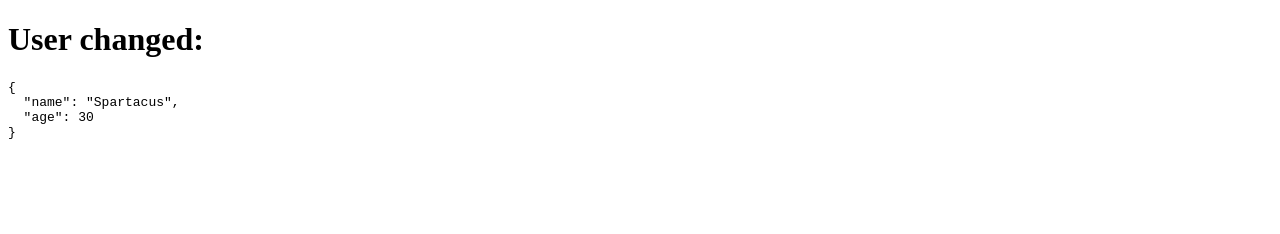
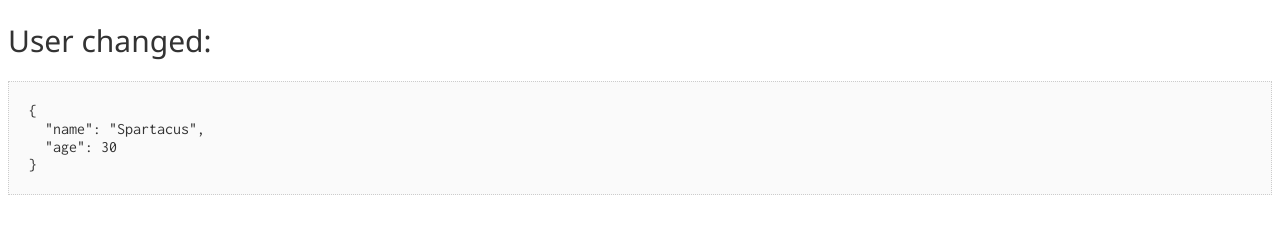
Before and after one commit to johncol/udemy-course-typescript-web-framework, a website built with Parcel: page index.html in a window 1280 px wide. Built offline with nearby package versions, Linux system fonts and the light colour scheme; no server answers.

Commit message:
Add basic styling

```diff
--- a/index.html
+++ b/index.html
@@ -5,6 +5,9 @@
     <meta name="viewport" content="width=device-width, initial-scale=1.0" />
     <meta http-equiv="X-UA-Compatible" content="ie=edge" />
     <title>Typescript Web Framework</title>
+
+    <link href="https://fonts.googleapis.com/css?family=Inconsolata&display=swap" rel="stylesheet" />
+    <link rel="stylesheet" href="./styles.css" />
   </head>
   <body>
     <script src="./src/index.ts"></script>
--- /dev/null
+++ b/styles.css
@@ -0,0 +1,19 @@
+body {
+  font-family: 'Segoe UI', Tahoma, Geneva, Verdana, sans-serif;
+  color: #333;
+}
+
+h1 {
+  font-size: 30px;
+  font-weight: 400;
+}
+
+pre {
+  padding: 20px;
+  border: 1px dotted #ccc;
+  background-color: #fafafa;
+}
+
+code {
+  font-family: 'Inconsolata', monospace;
+}
```
